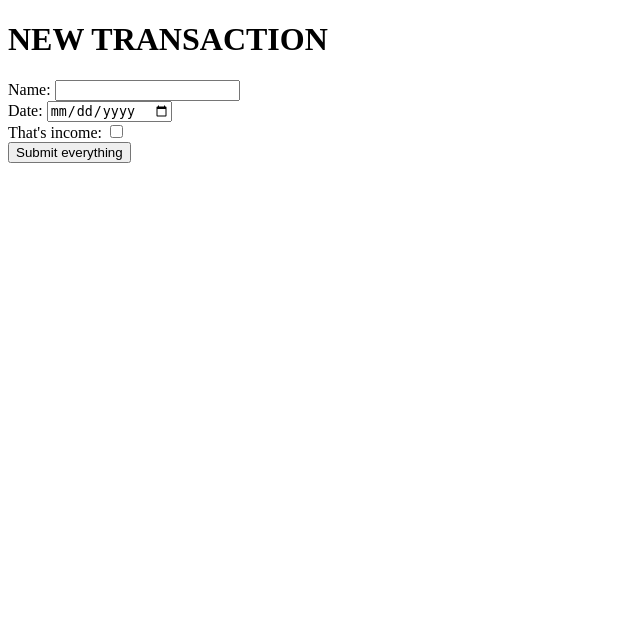
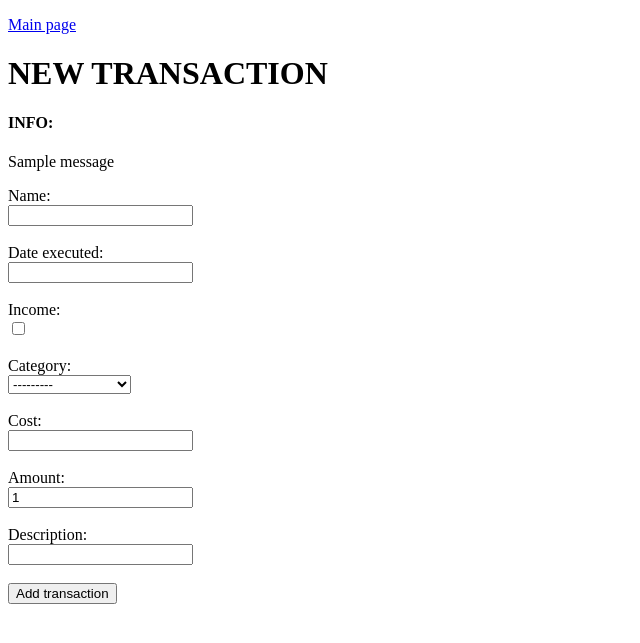
Before and after one commit to Kickoman/finance-keeper, a Django app: template finances/templates/finances/add_transaction.html in a window 1280 px wide. Shown: the top 643 px of the page, without its empty margins (0-640 px from the left). Run offline with Django 3.2, Linux system fonts and the light colour scheme; the template is opened without the code that fills it: values that come from a table or form of the project are taken from there, others are empty; tables that the repository leaves empty hold one stand-in row (values such as "Sample post"); one stand-in notice (Sample message) is shown.

Commit message:
transactions form added

```diff
--- a/again/templates/again/index.html
+++ b/again/templates/again/index.html
@@ -40,6 +40,7 @@
             <h3>Useful links</h3>
             <ul>
                 <li><a href="finances/list">List of all completed transactions</a> </li>
+                <li><a href="finances/add_transaction">Add new transaction</a> </li>
             </ul>
         </dev>
     {% endif %}
--- /dev/null
+++ b/finances/forms.py
@@ -0,0 +1,11 @@
+from django import forms
+from django.core.exceptions import ValidationError
+from django.forms import ModelForm
+
+from .models import Transaction
+
+
+class TransactionForm(ModelForm):
+    class Meta:
+        model = Transaction
+        fields = ['name', 'date', 'type', 'category', 'cost', 'amount', 'description']
--- a/finances/templates/finances/add_transaction.html
+++ b/finances/templates/finances/add_transaction.html
@@ -5,19 +5,72 @@
     <title>Adding new transaction</title>
 </head>
 <body>
+    <div class="nav">
+        <p>
+            <a href="/">Main page</a>
+        </p>
+    </div>
+
     <h1>NEW TRANSACTION</h1>
-    {% if error_message %}<p><strong>{{ error_message }}</strong></p>{% endif %}
-    <form action="{% url 'submission'%}" method="post">
-        {% csrf_token %}
-        <label for="trname">Name: </label>
-        <input type="text" name="name" id="trname"> <br>
-        <label for="trdate">Date: </label>
-        <input type="date" name="date" id="trdate"><br>
-        <label for="trtype">That's income: </label>
-        <input type="checkbox" name="type" id="trtype"><br>
+        {% if messages %}
+            {% for message in messages %}
+                <div class="{{ message.tags }}">
+                    <h4>INFO:</h4>
+                    <p>
+                        {{ message }}
+                    </p>
+                </div>
+            {% endfor %}
+        {% endif %}
+
+
+        {% if form.non_field_errors %}
+            {% for error in form.non_field_errors %}
+                <div class="alert">
+                    <h4>ERROR:</h4>
+                    <p>
+                        {{ error }}
+                    </p>
+                </div>
+            {% endfor %}
+        {% endif %}
+
+
+        <form method="post" class="form">
+            {% csrf_token %}
+            {% for field in form %}
+
+                {% if field.errors %}
+                    {% for error in field.errors %}
+                        <div class="alert">
+                            {{ error|escape }}
+                        </div>
+                    {% endfor %}
+                {% endif %}
+
+                {{ field.label_tag }}
+                <br>
+                {{ field }}
+                <br>
+                <br>
+            {% endfor %}
+
+            <button type="submit">
+                Add transaction
+            </button>
+        </form>
+{#    {% if error_message %}<p><strong>{{ error_message }}</strong></p>{% endif %}#}
+{#    <form action="{% url 'submission'%}" method="post">#}
+{#        {% csrf_token %}#}
+{#        <label for="trname">Name: </label>#}
+{#        <input type="text" name="name" id="trname"> <br>#}
+{#        <label for="trdate">Date: </label>#}
+{#        <input type="date" name="date" id="trdate"><br>#}
+{#        <label for="trtype">That's income: </label>#}
+{#        <input type="checkbox" name="type" id="trtype"><br>#}
 {#        <input type="cat_id" name#}
-        <button type="submit">Submit everything</button><br>
-    </form>
+{#        <button type="submit">Submit everything</button><br>#}
+{#    </form>#}
 </body>
 </html>
 
```
Also changed, not shown: finances/templates/finances/list.html (+9 -0 lines), finances/views.py (+21 -3 lines).
